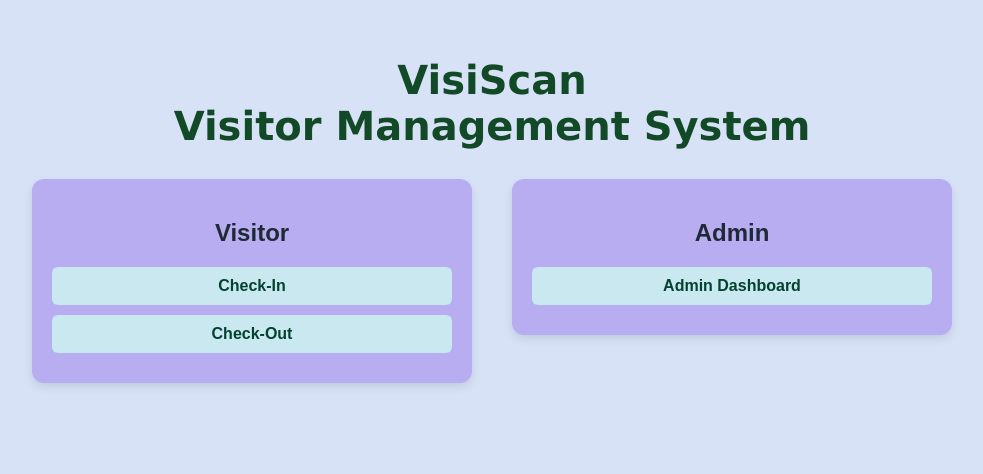
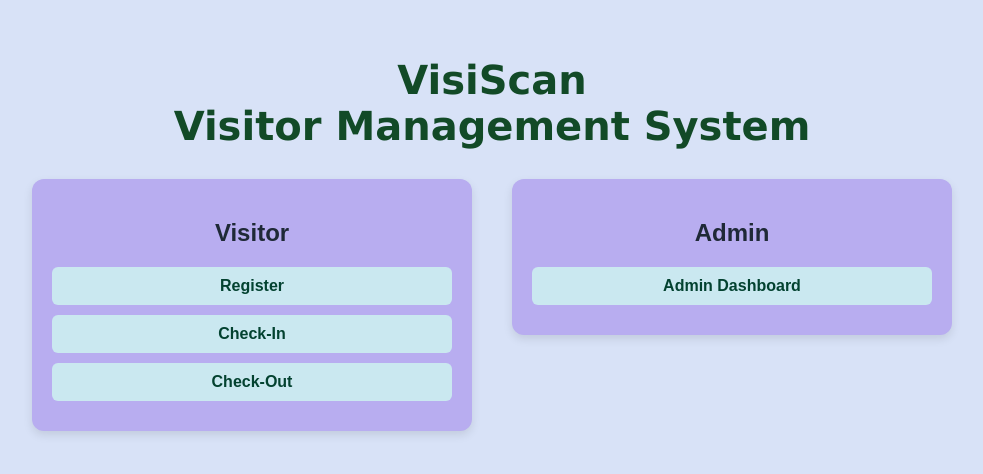
Before and after one commit to Oreothicc/VisiScan, a React (Create React App) app: page / in a window 1280 px wide. Shown: the top 474 px of the page, without its empty margins (148-1131 px from the left). Built offline with nearby package versions, Linux system fonts and the light colour scheme.

Commit message:
visitoraswell

```diff
--- a/src/App.js
+++ b/src/App.js
@@ -17,6 +17,7 @@ function Home() {
         {/* Visitor Section */}
         <div className="box visitor-box">
           <h2>Visitor</h2>
+          <Link to= "/register" className="button" target="_blank" rel="noopener noreferrer"> Register </Link>
           <Link to="/checkin" className="button" target="_blank" rel="noopener noreferrer">Check-In</Link>
           <Link to="/checkout" className="button" target="_blank" rel="noopener noreferrer">Check-Out</Link>
         </div>
```
